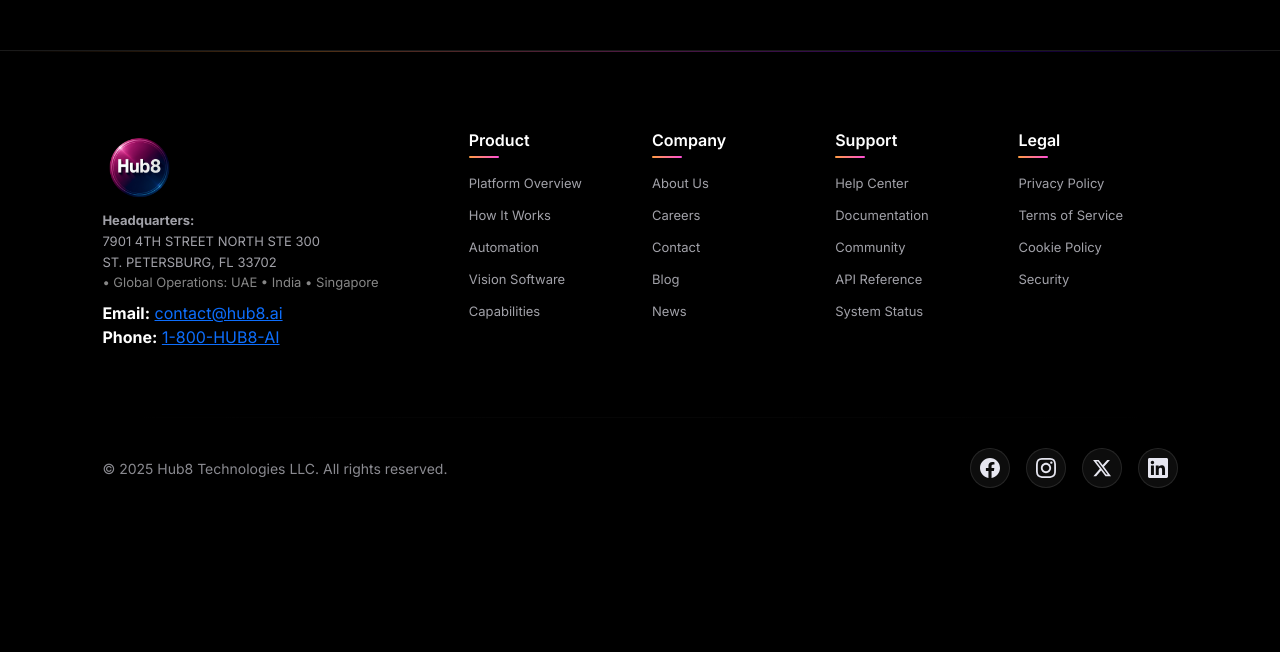
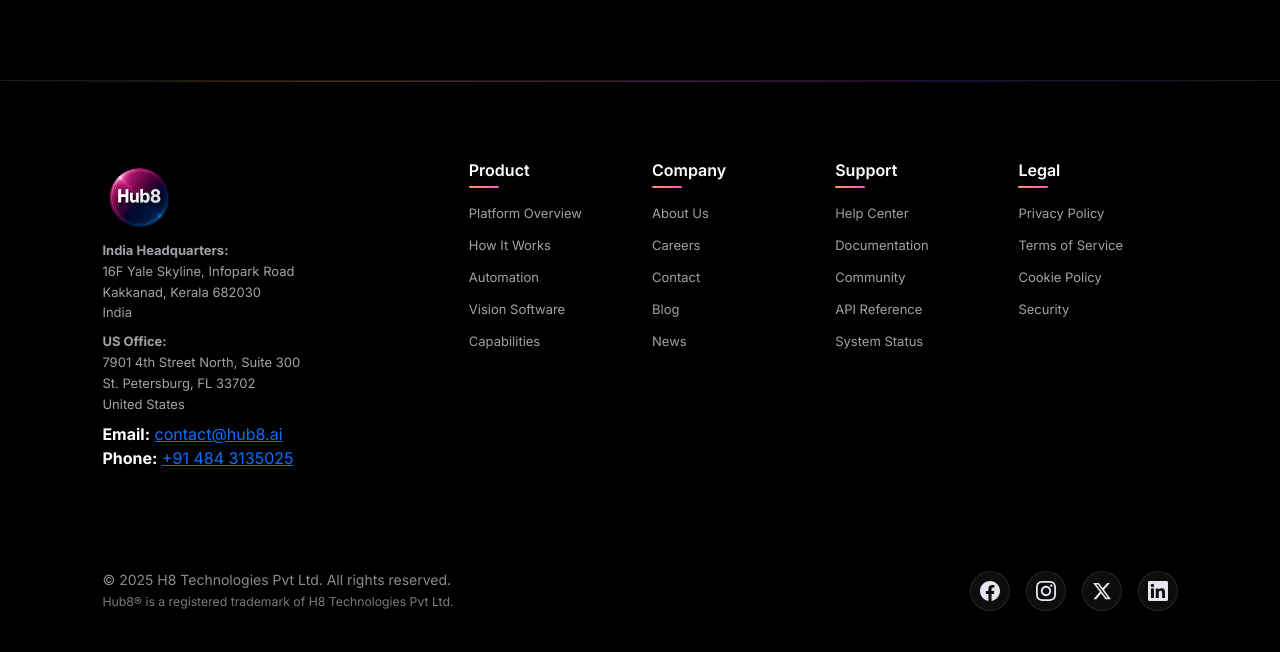
Before and after one commit to tomj0311/www, a PHP site: page / in a window 1280 px wide. Shown: the part 5520-6172 px from the top of the page. Before the commit the page ends 6008 px from the top, so only its background shows below. Run offline with PHP 8.4, Linux system fonts and the light colour scheme.

Commit message:
Update About page content and footer details for improved accuracy and branding

```diff
--- a/includes/footer.php
+++ b/includes/footer.php
@@ -3,17 +3,23 @@
     <div class="row">
       <div class="col-lg-4 mb-4 mb-lg-0">
         <div class="footer-brand">
-          <img src="assets/Images/logo.png" alt="Hub8.ai" class="footer-logo">
+          <img src="assets/Images/logo.png" alt="Hub8" class="footer-logo">
           <div class="footer-contact mt-1">
             <p class="contact-address mb-2">
-              <strong>Headquarters:</strong><br>
-              7901 4TH STREET NORTH STE 300<br>
-              ST. PETERSBURG, FL 33702<br>
-              <span class="text-white-75">• Global Operations: UAE • India • Singapore</span>
+              <strong>India Headquarters:</strong><br>
+              16F Yale Skyline, Infopark Road<br>
+              Kakkanad, Kerala 682030<br>
+              India
+            </p>
+            <p class="contact-address mb-2">
+              <strong>US Office:</strong><br>
+              7901 4th Street North, Suite 300<br>
+              St. Petersburg, FL 33702<br>
+              United States
             </p>
             <p class="contact-info mb-2">
               <strong>Email:</strong> <a href="mailto:contact@hub8.ai">contact@hub8.ai</a><br>
-              <strong>Phone:</strong> <a href="tel:+18004828724">1-800-HUB8-AI</a>
+              <strong>Phone:</strong> <a href="tel:+914843135025">+91 484 3135025</a>
             </p>
           </div>
         </div>
@@ -67,7 +73,8 @@
     <div class="row align-items-center">
       <div class="col-md-6">
         <p class="copyright">
-          &copy; <?php echo date('Y'); ?> Hub8 Technologies LLC. All rights reserved.
+          &copy; <?php echo date('Y'); ?> H8 Technologies Pvt Ltd. All rights reserved.<br>
+          <small>Hub8&reg; is a registered trademark of H8 Technologies Pvt Ltd.</small>
         </p>
       </div>
       <div class="col-md-6 text-md-end">
--- a/includes/info-section.php
+++ b/includes/info-section.php
@@ -6,7 +6,7 @@
         <h2 class="gradient-white-text" data-typewriter data-typewriter-speed="100" style="word-break: break-word;">
           Automating Complex Processes
         </h2>
-        <p>Hub8.ai, with headquarters in St. Petersburg, Florida and operations spanning UAE, India, and Singapore, is an innovative tech startup with a unique approach to automating complex processes using AI. Our team's decades of global IT and AI experience powers intelligent automation solutions that tackle challenges others can't solve, so you can focus on growing your business across any market.</p>
+        <p>Headquartered in Kochi, Kerala—also known as God's Own Country, India—with operations spanning the US and UAE, Hub8 is an innovative tech startup with a unique approach to automating complex processes using AI. Our team's decades of global IT and AI experience powers intelligent automation solutions that tackle challenges others can't solve, enabling you to focus on strategic growth and market expansion while we handle the complexity.</p>
         <a href="automation.php" class="underline-link">Learn More About GIA (Generative Intelligent Automation)</a>
       </div>
 
```
Also changed, not shown: about.php (+19 -19 lines).
